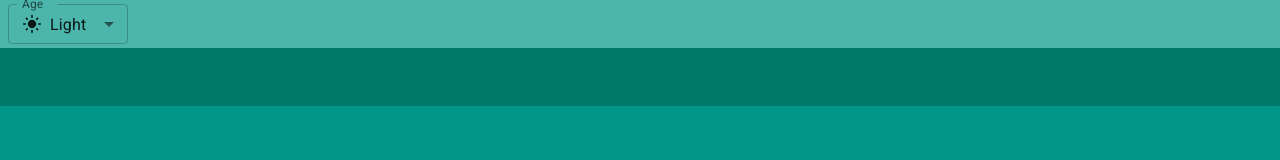
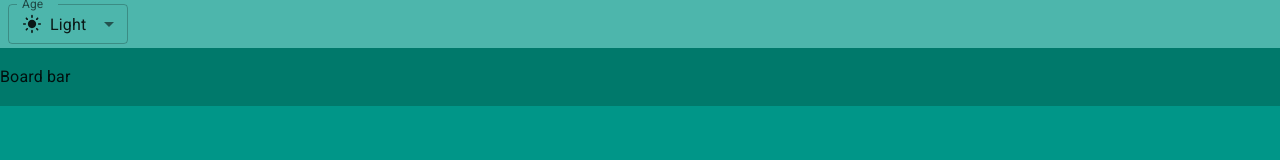
Before and after one commit to EdQuinx/Trello-Clone, a React (Vite) app: page / in a window 1280 px wide. Shown: the top 160 px of the page. Built offline with nearby package versions, Linux system fonts and the light colour scheme.

Commit message:
Refactor structure

```diff
--- a/src/App.jsx
+++ b/src/App.jsx
@@ -1,83 +1,10 @@
-import { useColorScheme } from '@mui/material/styles'
-
-import InputLabel from '@mui/material/InputLabel'
-import MenuItem from '@mui/material/MenuItem'
-import FormControl from '@mui/material/FormControl'
-import Select from '@mui/material/Select'
-
-import { LightMode, DarkModeOutlined, SettingsBrightness } from '@mui/icons-material'
-import Container from '@mui/material/Container'
-import Box from '@mui/material/Box'
-
-function ModeSelect() {
-  const { mode, setMode } = useColorScheme()
-
-  const handleChange = (event) => {
-    const selectMode = event.target.value
-    setMode(selectMode)
-  }
-
-  return (
-    <FormControl sx={{ m: 1, minWidth: 120 }} size="small">
-      <InputLabel id="demo-select-dark-light-mode">Age</InputLabel>
-      <Select
-        labelId="demo-select-dark-light-mode"
-        id="select-dark-light-mode"
-        value={mode}
-        label="Mode"
-        onChange={handleChange}
-      >
-        <MenuItem value="light">
-          <Box sx={{ display: 'flex', alignItems: 'center', gap: 1 }}>
-            <LightMode fontSize='small' /> Light
-          </Box>
-        </MenuItem>
-        <MenuItem value="dark">
-          <Box sx={{ display: 'flex', alignItems: 'center', gap: 1 }}>
-            <DarkModeOutlined fontSize='small' /> Dark
-          </Box>
-        </MenuItem>
-        <MenuItem value="system">
-          <Box sx={{ display: 'flex', alignItems: 'center', gap: 1 }}>
-            <SettingsBrightness fontSize='small' /> System
-          </Box>
-        </MenuItem>
-      </Select>
-    </FormControl>
-  )
-}
+import Board from './pages/Boards/_id'
 
 function App() {
   return (
-    <Container disableGutters maxWidth={false} sx={{ height: '100vh' }}>
-      <Box sx={{
-        backgroundColor: 'primary.light',
-        width: '100%',
-        height: (theme) => theme.trello.appBarHeight,
-        display: 'flex',
-        alignItems: 'center'
-      }}>
-        <ModeSelect />
-      </Box>
-      <Box sx={{
-        backgroundColor: 'primary.dark',
-        width: '100%',
-        height: (theme) => theme.trello.boardBarHeight,
-        display: 'flex',
-        alignItems: 'center'
-      }}>
-
-      </Box>
-      <Box sx={{
-        backgroundColor: 'primary.main',
-        width: '100%',
-        height: (theme) => `calc(100vh - ${theme.trello.appBarHeight} - ${theme.trello.boardBarHeight})`,
-        display: 'flex',
-        alignItems: 'center'
-      }}>
-        Board content
-      </Box>
-    </Container>
+    <>
+      <Board />
+    </>
   )
 }
 
--- /dev/null
+++ b/src/components/AppBar/index.jsx
@@ -0,0 +1,18 @@
+import Box from '@mui/material/Box'
+import ModeSelect from '../ModeSelect'
+
+function AppBar() {
+  return (
+    <Box sx={{
+      backgroundColor: 'primary.light',
+      width: '100%',
+      height: (theme) => theme.trello.appBarHeight,
+      display: 'flex',
+      alignItems: 'center'
+    }}>
+      <ModeSelect />
+    </Box>
+  )
+}
+
+export default AppBar
--- /dev/null
+++ b/src/components/ModeSelect/index.jsx
@@ -0,0 +1,49 @@
+import { useColorScheme } from '@mui/material/styles'
+import InputLabel from '@mui/material/InputLabel'
+import MenuItem from '@mui/material/MenuItem'
+import FormControl from '@mui/material/FormControl'
+import Select from '@mui/material/Select'
+
+import { LightMode, DarkModeOutlined, SettingsBrightness } from '@mui/icons-material'
+import Box from '@mui/material/Box'
+
+function ModeSelect() {
+  const { mode, setMode } = useColorScheme()
+
+  const handleChange = (event) => {
+    const selectMode = event.target.value
+    setMode(selectMode)
+  }
+
+  return (
+    <FormControl sx={{ m: 1, minWidth: 120 }} size="small">
+      <InputLabel id="demo-select-dark-light-mode">Age</InputLabel>
+      <Select
+        labelId="demo-select-dark-light-mode"
+        id="select-dark-light-mode"
+        value={mode}
+        label="Mode"
+        onChange={handleChange}
+      >
+        <MenuItem value="light">
+          <Box sx={{ display: 'flex', alignItems: 'center', gap: 1 }}>
+            <LightMode fontSize='small' /> Light
+          </Box>
+        </MenuItem>
+        <MenuItem value="dark">
+          <Box sx={{ display: 'flex', alignItems: 'center', gap: 1 }}>
+            <DarkModeOutlined fontSize='small' /> Dark
+          </Box>
+        </MenuItem>
+        <MenuItem value="system">
+          <Box sx={{ display: 'flex', alignItems: 'center', gap: 1 }}>
+            <SettingsBrightness fontSize='small' /> System
+          </Box>
+        </MenuItem>
+      </Select>
+    </FormControl>
+  )
+}
+
+
+export default ModeSelect
--- /dev/null
+++ b/src/pages/Boards/BoardBar/index.jsx
@@ -0,0 +1,17 @@
+import Box from '@mui/material/Box'
+
+function BoardBar() {
+  return (
+    <Box sx={{
+      backgroundColor: 'primary.dark',
+      width: '100%',
+      height: (theme) => theme.trello.boardBarHeight,
+      display: 'flex',
+      alignItems: 'center'
+    }}>
+          Board bar
+    </Box>
+  )
+}
+
+export default BoardBar
--- /dev/null
+++ b/src/pages/Boards/BoardContent/index.jsx
@@ -0,0 +1,16 @@
+import Box from '@mui/material/Box'
+function BoardContent() {
+  return (
+    <Box sx={{
+      backgroundColor: 'primary.main',
+      width: '100%',
+      height: (theme) => `calc(100vh - ${theme.trello.appBarHeight} - ${theme.trello.boardBarHeight})`,
+      display: 'flex',
+      alignItems: 'center'
+    }}>
+            Board content
+    </Box>
+  )
+}
+
+export default BoardContent
--- /dev/null
+++ b/src/pages/Boards/_id.jsx
@@ -0,0 +1,17 @@
+import Container from '@mui/material/Container'
+import Box from '@mui/material/Box'
+import AppBar from '../../components/AppBar'
+import BoardBar from './BoardBar'
+import BoardContent from './BoardContent'
+
+function Board() {
+  return (
+    <Container disableGutters maxWidth={false} sx={{ height: '100vh' }}>
+      <AppBar />
+      <BoardBar />
+      <BoardContent />
+    </Container>
+  )
+}
+
+export default Board
--- /dev/null
+++ b/src/pages/Boards/index.jsx
@@ -0,0 +1 @@
+// Boards list
--- /dev/null
+++ b/src/pages/Users/_id.jsx
@@ -0,0 +1 @@
+// User Details
--- /dev/null
+++ b/src/pages/Users/index.jsx
@@ -0,0 +1 @@
+// Users list
--- /dev/null
+++ b/src/redux/store.js
@@ -0,0 +1 @@
+// Redux: State Management Tool
--- /dev/null
+++ b/src/utils/constants.js
@@ -0,0 +1 @@
+export const API_ROOT = ''
--- /dev/null
+++ b/src/utils/sorts.js
@@ -0,0 +1 @@
+// Sort columns/cards
```
